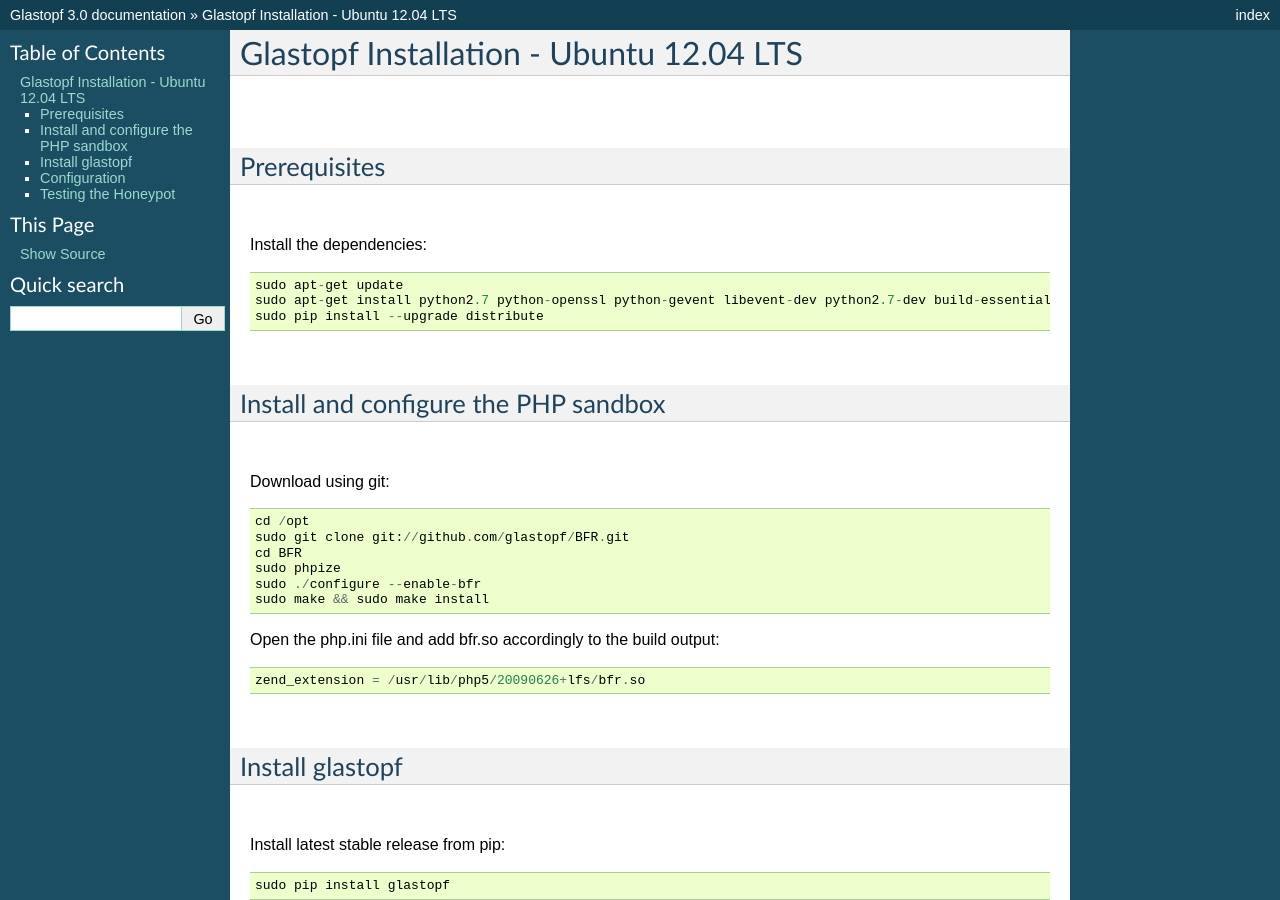
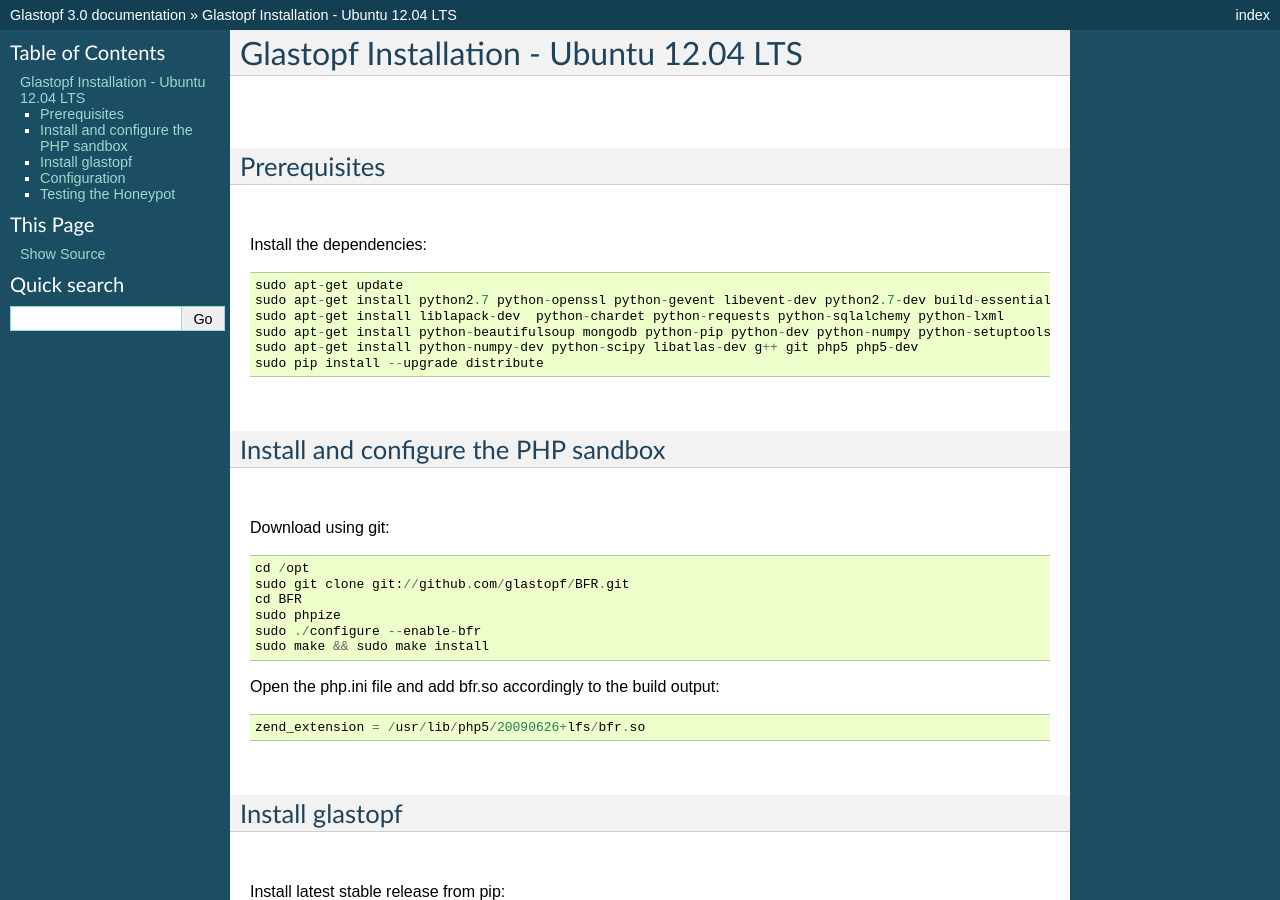
Before and after one commit to mushorg/glastopf, a Sphinx documentation site: the page built from docs/source/installation/installation_ubuntu.rst, in a window 1280 px wide and 900 px high. Built offline with Sphinx 7.4.7, drawn with Linux system fonts in a browser that asks for light colours; formulas are drawn with MathJax 3; pages that are not in the unit, such as notebooks, are missing from menus.

Commit message:
Update installation_ubuntu.rst

```diff
--- a/docs/source/installation/installation_ubuntu.rst
+++ b/docs/source/installation/installation_ubuntu.rst
@@ -9,7 +9,10 @@
 Install the dependencies::
 
     sudo apt-get update
-    sudo apt-get install python2.7 python-openssl python-gevent libevent-dev python2.7-dev build-essential make python-chardet python-requests python-sqlalchemy python-lxml python-beautifulsoup mongodb python-pip python-dev python-numpy python-setuptools python-numpy-dev python-scipy libatlas-dev g++ git php5 php5-dev
+    sudo apt-get install python2.7 python-openssl python-gevent libevent-dev python2.7-dev build-essential make
+    sudo apt-get install liblapack-dev  python-chardet python-requests python-sqlalchemy python-lxml
+    sudo apt-get install python-beautifulsoup mongodb python-pip python-dev python-numpy python-setuptools
+    sudo apt-get install python-numpy-dev python-scipy libatlas-dev g++ git php5 php5-dev
     sudo pip install --upgrade distribute
 |
 
```
